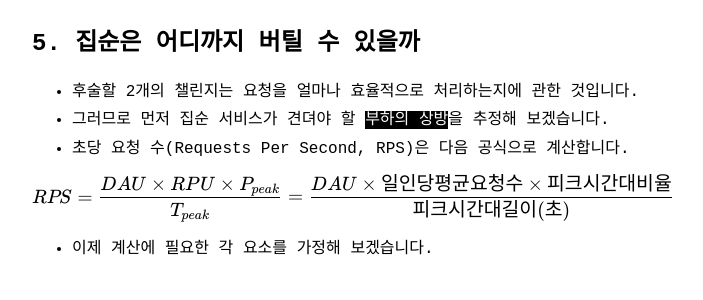
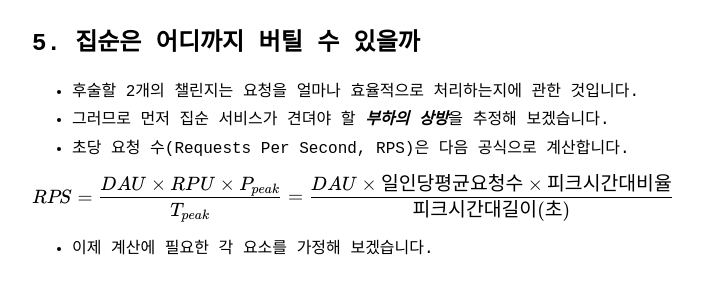
Before and after one commit to electronyoon/electronyoon.github.io, a Jekyll site: the page built from _posts/2025-03-16-집순-프로젝트-후기.md, in a window 1280 px wide. Shown: the part 6082-6382 px from the top of the page, without its empty margins (288-991 px from the left). Built offline with Jekyll 4.4.1, drawn with Linux system fonts in a browser that asks for light colours.

```diff
--- a/_posts/2025-03-16-집순-프로젝트-후기.md
+++ b/_posts/2025-03-16-집순-프로젝트-후기.md
@@ -243,7 +243,7 @@ th {
 # 5. 집순은 어디까지 버틸 수 있을까
 
 - 후술할 2개의 챌린지는 요청을 얼마나 효율적으로 처리하는지에 관한 것입니다.
-- 그러므로 먼저 집순 서비스가 견뎌야 할 `부하의 상방`을 추정해 보겠습니다.
+- 그러므로 먼저 집순 서비스가 견뎌야 할 ***부하의 상방***을 추정해 보겠습니다.
 - 초당 요청 수(Requests Per Second, RPS)은 다음 공식으로 계산합니다.
 
 <span class="math">RPS = \frac{DAU \times RPU \times P_{peak}}{T_{peak}} = \frac{DAU \times 일인당 평균 요청 수 \times 피크 시간대 비율}{피크 시간대 길이(초)}</span>
```
